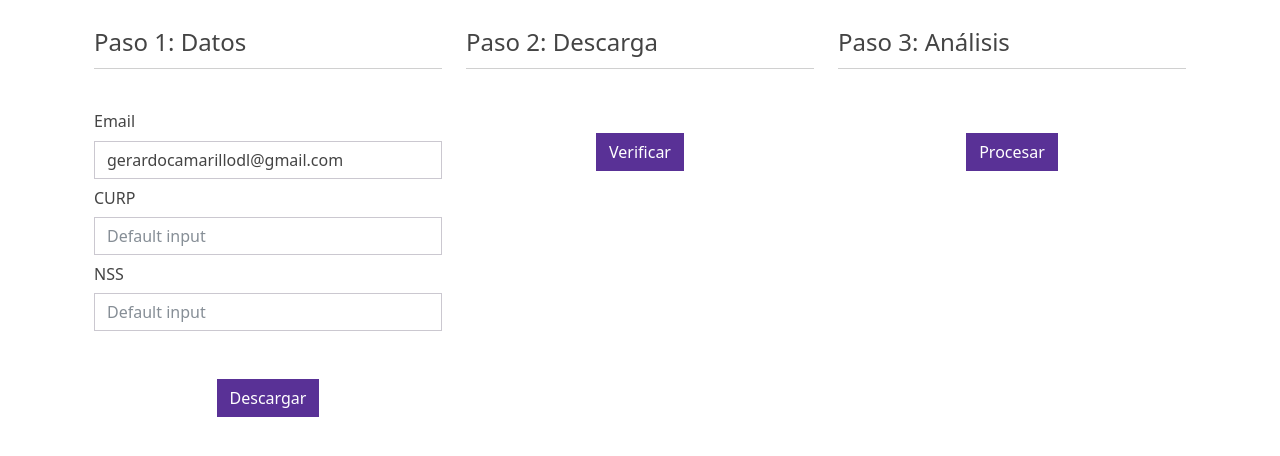
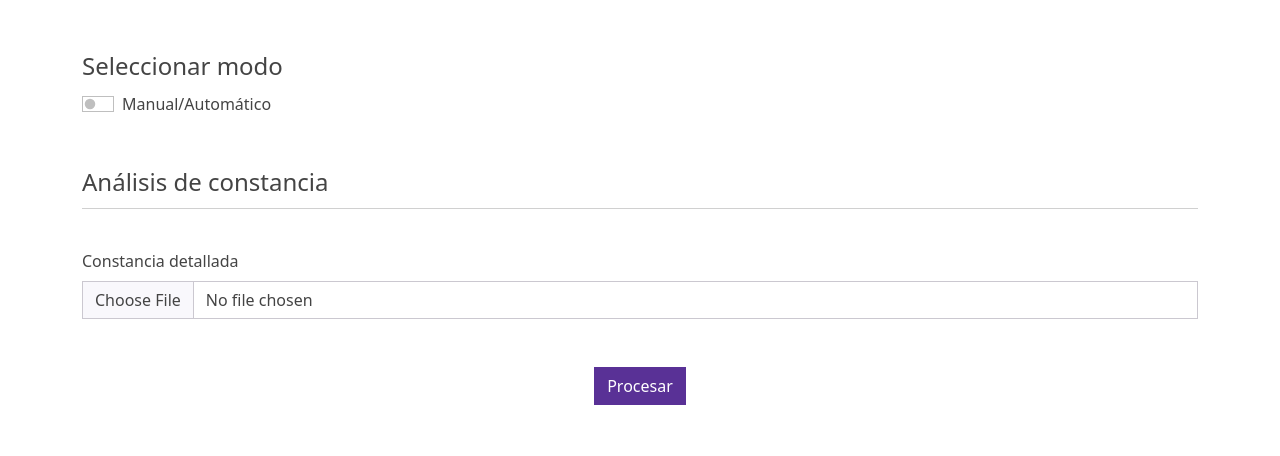
Before and after one commit to Gerardo4356/PDF_Humana, a Flask app: page / in a window 1280 px wide. Shown: the part 104-560 px from the top of the page. Run offline with Flask 2, Linux system fonts and the light colour scheme.

Commit message:
DEV*Funcional todo, con pequeño error en HTML

```diff
--- a/app.py
+++ b/app.py
@@ -65,8 +65,18 @@ def contact():
             print("Procesar")
             diagnostico.diagnostico()
             #something diferent
+        if request.form.get("Procesar_Manual"):
+            uploaded_file = request.files['ruta_pdf']
+            if uploaded_file.filename != '':
+                uploaded_file.save(r"PDF/test0.pdf")
+                diagnostico.diagnostico()
 
-    return render_template('home.html', verificaciones=verificaciones, datos=datos, verificaciones_descarga=verificaciones_descarga)
+
+
+
+
+
+    return render_template('home.html', verificaciones=verificaciones, datos=datos, verificaciones_descarga=verificaciones_descarga, check = 'checked="false"')
 
 
 if __name__ == "__main__":     # debug sirve en fase de pruebas para no tener que reiniciar a cada rato
--- a/templates/home.html
+++ b/templates/home.html
@@ -2,9 +2,20 @@
 {% block body %}
 
 
-<form action="/diagnostico" method="POST">
+<form action="/diagnostico" method="POST" enctype="multipart/form-data">
 
-    <div class="container">
+    <legend class="mt-4">Seleccionar modo</legend>
+    <div class="form-check form-switch mb-5">
+      <input class="form-check-input" type="checkbox" id="switch_modo" onchange="Seleccionar_modo()">
+      <label class="form-check-label">Manual/Automático</label>
+    </div>
+
+    <div id="modo">
+
+
+
+<!--Modo automatico-->
+    <!-- <div class="container mb-5">
         <div class="row">
             <div class="col-sm">
 
@@ -50,18 +61,7 @@
                 </div>
                 {% endfor %}
 
-                <!-- <div class="alert alert-dismissible alert-light">
-                    <button type="button" class="btn-close" data-bs-dismiss="alert"></button>
-                    <strong>Correo 1</strong>
-                    <span class="badge bg-success">Success</span>
-                    <span class="badge bg-warning">Warning</span>
-                </div>
-                <div class="alert alert-dismissible alert-light">
-                    <button type="button" class="btn-close" data-bs-dismiss="alert"></button>
-                    <strong>Correo 2</strong>
-                    <span class="badge bg-success">Success</span>
-                    <span class="badge bg-warning">Warning</span>
-                </div> -->
+
 
 
 
@@ -98,7 +98,6 @@
             </div>
             <div class="col-sm">
 
-
                 <legend>Paso 3: Análisis</legend>
                 <hr>
                 <center>
@@ -110,10 +109,108 @@
 
             </div>
         </div>
-    </div>
+    </div> -->
 
 
 
 
+<!--Modo manual-->
+    <legend>Análisis de constancia</legend>
+    <hr>
+    <div class="form-group">
+        <label for="formFile" class="form-label mt-4">Constancia detallada</label>
+        <input class="form-control" type="file" name="ruta_pdf" id="ruta_pdf" accept=".pdf">
+      </div>
+    <center>
+        <button type="submit" name="Procesar_Manual" value="Procesar_Manual"
+            class="btn btn-primary mt-5 mx-auto">Procesar</button>
+    </center>
+
+
+</div>
+
 </form>
+
+<script src="https://code.jquery.com/jquery-3.3.1.slim.min.js" integrity="sha384-q8i/X+965DzO0rT7abK41JStQIAqVgRVzpbzo5smXKp4YfRvH+8abtTE1Pi6jizo" crossorigin="anonymous"></script>
+<script>
+    function Seleccionar_modo() {
+        var div_modo = $("#modo");
+        var switch_modo = document.querySelector('#switch_modo');
+
+        if (switch_modo.checked) {
+            console.log("AAAAAAA");
+            div_modo.html(`
+        <div class="container mb-5">
+        <div class="row">
+            <div class="col-sm">
+
+                <legend>Paso 1: Datos</legend>
+                <hr>
+                <div class="form-group">
+                    <label for="exampleInputEmail1" class="form-label mt-4">Email</label>
+                    <input type="email" class="form-control" id="exampleInputEmail1" aria-describedby="emailHelp"
+                        name="correo" value = "gerardocamarillodl@gmail.com" placeholder="Ingrese email">
+
+                    <label class="col-form-label" for="inputDefault" >CURP</label>
+                    <input type="text" class="form-control" placeholder="Default input" name="curp" value="{{ datos.1 }}">
+                    <label class="col-form-label" for="inputDefault" >NSS</label>
+                    <input type="text" class="form-control" placeholder="Default input" name="nss" value="{{ datos.2 }}">
+
+                </div>
+
+                <center><input type="submit" name="Descargar" value="Descargar" class="btn btn-primary mt-5 mx-auto">
+                </center>
+
+                {% for verificacion in verificaciones_descarga %}
+                <div class="alert alert-dismissible alert-light">
+                    <button type="button" class="btn-close" data-bs-dismiss="alert"></button>
+                    <strong>{{ verificacion }}</strong>
+                </div>
+                {% endfor %}
+
+            </div>
+            <div class="col-sm">
+                <legend>Paso 2: Descarga</legend>
+                <hr>
+                <center><input type="submit" name="Verificar" value="Verificar" class="btn btn-primary mt-5 mx-auto">
+                </center>
+                {% for verificacion in verificaciones %}
+                <div class="alert alert-dismissible alert-light">
+                    <button type="button" class="btn-close" data-bs-dismiss="alert"></button>
+                    <strong>{{ verificacion }}</strong>
+                </div>
+                {% endfor %}
+            </div>
+            <div class="col-sm">
+                <legend>Paso 3: Análisis</legend>
+                <hr>
+                <center>
+                    <button type="submit" name="Procesar" value="Procesar"
+                        class="btn btn-primary mt-5 mx-auto">Procesar</button>
+                </center>
+            </div>
+        </div>
+    </div>
+
+
+        `)
+        }
+        else {
+            console.log("BBBBBB")
+            div_modo.html(`
+        <legend>Análisis de constancia</legend>
+    <hr>
+    <div class="form-group">
+        <label for="formFile" class="form-label mt-4">Constancia detallada</label>
+        <input class="form-control" type="file" name="ruta_pdf" id="ruta_pdf" accept=".pdf">
+    </div>
+    <center>
+        <button type="submit" name="Procesar_Manual" value="Procesar_Manual"
+            class="btn btn-primary mt-5 mx-auto">Procesar</button>
+    </center>
+        `)
+        }
+    }
+</script>
+
 {% endblock %}
```
Also changed, not shown: token.json (+1 -1 lines), 3 other files.
